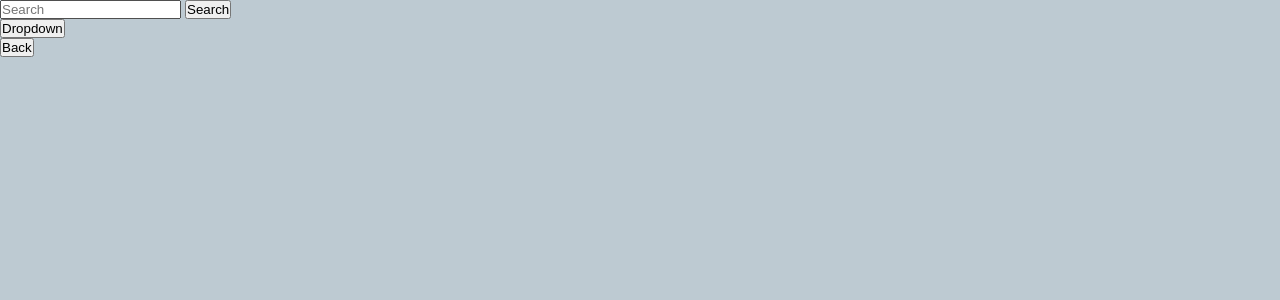
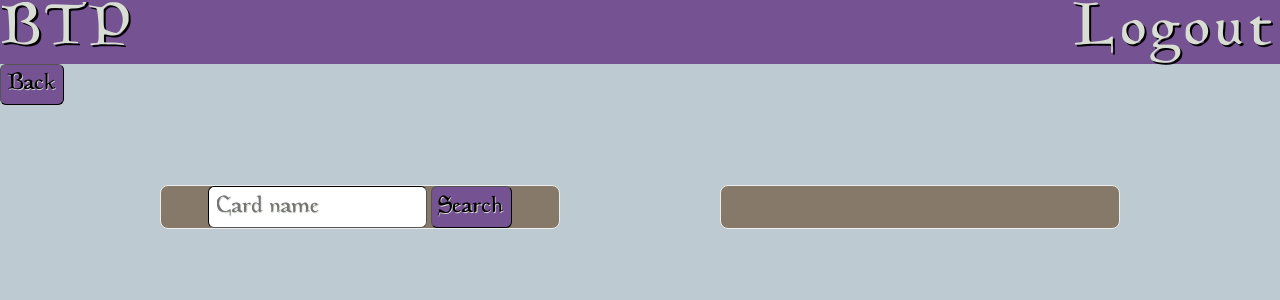
Before and after one commit to VeryThankYou/BTP, a PHP site: page /addcards.php in a window 1280 px wide. Shown: the top 300 px of the page. Run offline with PHP 8.4, Linux system fonts and the light colour scheme; the visitor is signed in with stand-in values (Sample User, id 1); data that the repository does not hold is empty.

Commit message:
cards er ok

```diff
--- a/addcards.php
+++ b/addcards.php
@@ -44,7 +44,6 @@ if($_SERVER["REQUEST_METHOD"] == "POST")  {
       $cardid = $_POST['addid'];
       $numcards = $_POST['num'];
       $list = $_SESSION['listtoadd'];
-      echo "$list";
       $sql = "SELECT * FROM user_card WHERE user_id='$userid' AND card_id='$cardid';";
       $result = $conn->query($sql);
       if($result->num_rows < 1){
@@ -75,18 +74,66 @@ if($_SERVER["REQUEST_METHOD"] == "POST")  {
   <meta name="viewport" content="width=device-width, initial-scale=1.0">
   <meta http-equiv="X-UA-Compatible" content="ie=edge">
   <link rel="stylesheet" href="styling/maincss.css">
-  <title>Document</title>
+  <title>Balduvian Trading Post</title>
 </head>
 <body>
+
+  <div class="header">
+    <div class="header_left">
+      <form method="POST">
+        <input type='submit' name='back' value='BTP'>
+      </form>
+    </div>
+
+    <div class="header_right">
+      <a href="index.php">
+        <p>Logout</p>
+      </a>
+    </div>
+  </div>
+
+  <div style="clear:both;"></div>
+  <form method="POST" class="knap">
+    <input type='submit' name='back' value='Back'/>
+  </form>
+
+  <div class="mainCon">
+
+    <div class="container soeg">
       <div>
         <form method="POST">
-<input type="text" name="search" placeholder="Search" />
+          <input type="text" name="search" placeholder="Card name" />
           <input type="submit" name="sea" value="Search" />
         </form>
       </div>
-<div class="dropdown">
-  <button class="dropbtn">Dropdown</button>
-  <div class="dropdown-content">
+
+      <?php
+        if(isset($result) and $result->num_rows > 0){
+      ?>
+      <div>
+        <p>Results:</p>
+        <?php
+          while($row = $result->fetch_assoc()) {
+        ?>
+            <div>
+            <?php
+              $name = $row['name'];
+              $expset = $row['expset'];
+              $id = $row['id'];
+              echo "<h1>$name</h1> <h2>$expset</h2><form method='POST'> <input type='number' name='num'/> <input type='submit' name='add' value='Add card' /><input type='hidden' value='$id' name='addid'/></form>";
+            ?>
+
+            </div>
+        <?php
+          }
+        ?>
+      </div>
+      <?php
+        }
+      ?>
+    </div>
+
+    <div class="container saet">
       <?php
         $sql = "SELECT DISTINCT expset FROM card ORDER BY expset ASC;";
         $result2 = $conn->query($sql);
@@ -96,32 +143,6 @@ if($_SERVER["REQUEST_METHOD"] == "POST")  {
       ?>
     </div>
   </div>
-<?php
-if(isset($result) and $result->num_rows > 0){
-  ?>
-<div>
-<p> Results: </p>
-  <?php
-   while($row = $result->fetch_assoc()) {
-    ?>
-      <div class="project">
 
-        <?php
-          $name = $row['name'];
-          $expset = $row['expset'];
-          $id = $row['id'];
-          echo "<h1>$name</h1> <h2>$expset</h2><form method='POST'> <input type='number' name='num'/> <input type='submit' name='add' value='Add card' /><input type='hidden' value='$id' name='addid'/></form></div>";
-          ?>
-      </div>
-<?php
-}
-?>
-</div>
-<?php
-}
-?>
-<form method="POST">
-<input type='submit' name='back' value='Back'/>
-</form>
 </body>
 </html>
--- a/styling/maincss.css
+++ b/styling/maincss.css
@@ -290,3 +290,47 @@ body {
   display: flex;
   justify-content: space-evenly;
 }
+
+.knap input[type=submit] {
+  padding: 0.3em 0.3em;
+  font-size: 24px;
+  font-family: MagicFont;
+  background-color: #755292;
+  cursor: pointer;
+  border-width: 1px;
+  border-color: black;
+  text-shadow: 0.034em 0.034em #D8DED3;
+  border-radius: 0.25em;
+}
+
+.saet {
+  overflow-y: scroll;
+  max-height: 32em;
+  width: 25em;
+}
+
+.soeg {
+  width: 25em;
+}
+
+.soeg input[type=submit] {
+  padding: 0.3em 0.3em;
+  font-size: 24px;
+  font-family: MagicFont;
+  background-color: #755292;
+  cursor: pointer;
+  border-width: 1px;
+  border-color: black;
+  text-shadow: 0.034em 0.034em #D8DED3;
+  border-radius: 0.25em;
+}
+
+.soeg input[type=text] {
+  padding: 0.3em 0.3em;
+  font-size: 24px;
+  font-family: MagicFont;
+  border-width: 1px;
+  border-color: black;
+  text-shadow: 0.034em 0.034em #D8DED3;
+  border-radius: 0.25em;
+}
```
Lines whose indentation alone changed are shown as unchanged.
